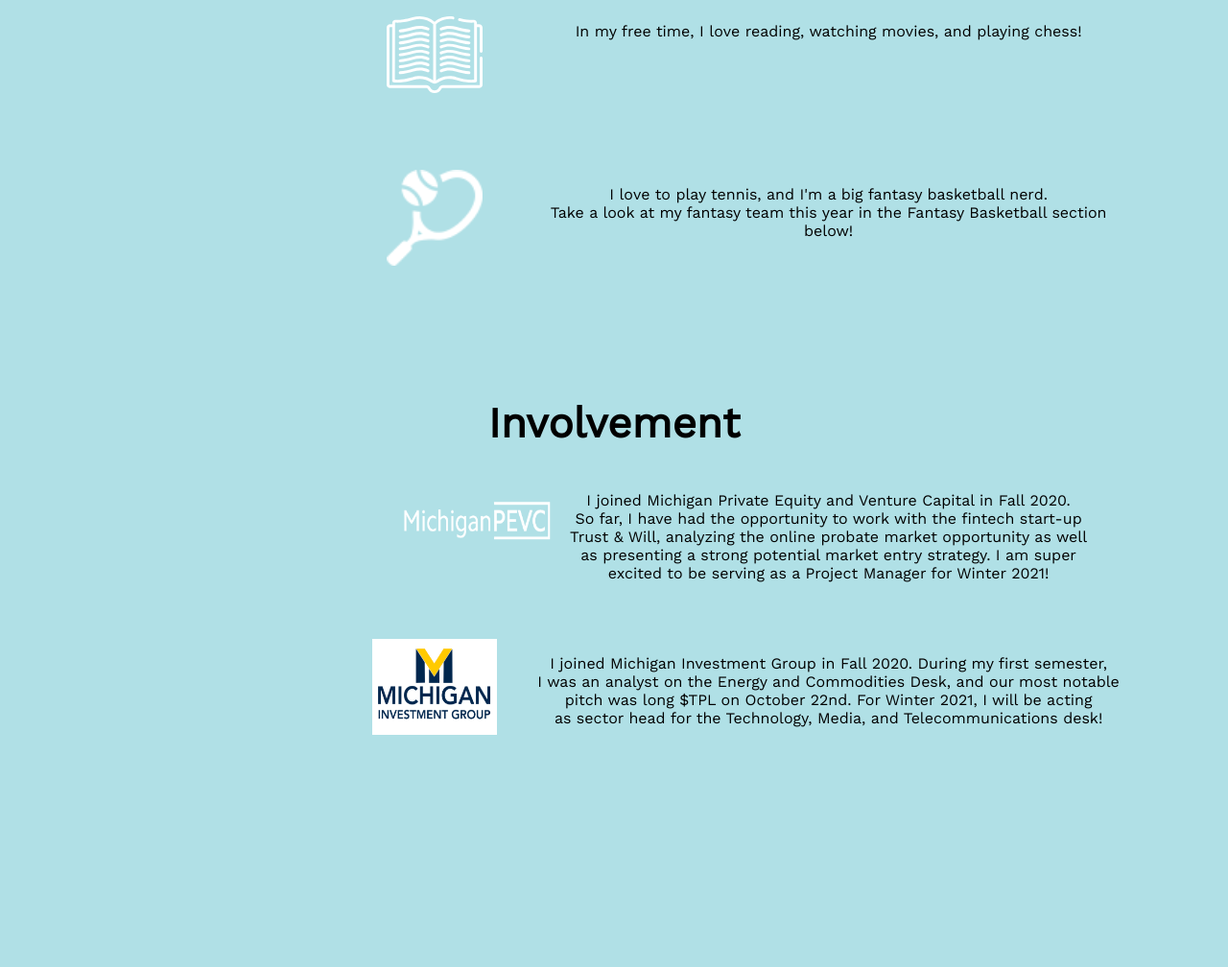
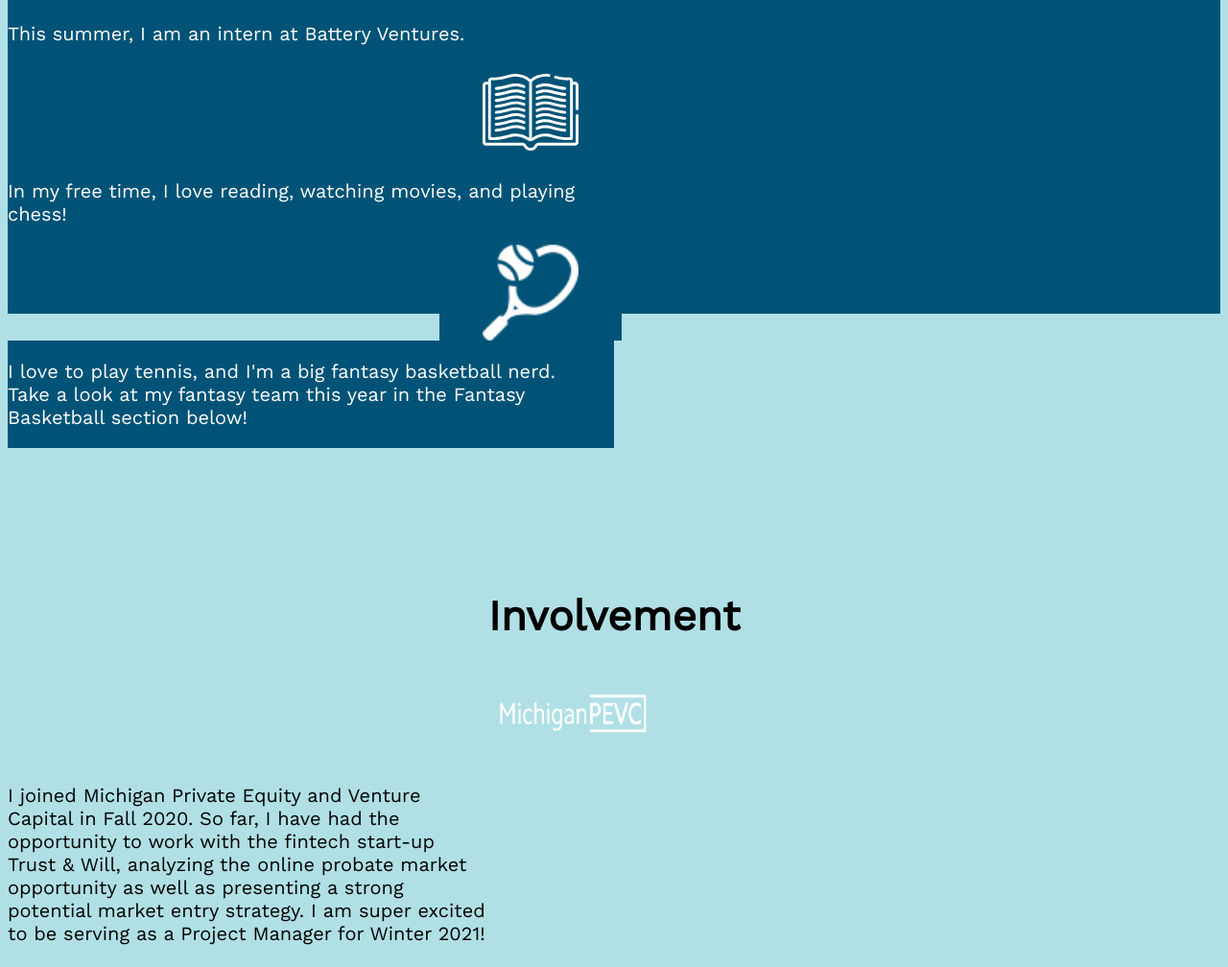
Before and after one commit to colwang/colwang.github.io, a plain HTML site: page index.html in a window 1280 px wide. Shown: the part 1628-2636 px from the top of the page at 96% size. Drawn offline with nearby package versions, Linux system fonts and the light colour scheme.

Commit message:
Polished up format

```diff
--- a/index.html
+++ b/index.html
@@ -16,13 +16,13 @@
           <span id="brand">Colin Wang</span>  <!--Add Style-->
           <a href="#about" class="navbar navlink">About</a>
           <a href="#involvement" class="navbar navlink">Involvement</a>
-          <a href="#projects" class="navbar navlink">Projects</a>
+          <!-- <a href="#projects" class="navbar navlink">Projects</a> -->
           <a href="#fantasybball" class="navbar navlink">Fantasy Basketball</a>
+          <a href="#connect" class="navbar navlink">Connect</a>
           <a href="https://www.linkedin.com/in/colin-wang-7a34481b4/" target="_blank" class="navbar navlink">LinkedIn</a>
           <br/>
         </nav>
       </div>
-      <!-- <div class="bg"></div> -->
       <div class="section top center">
           <img class="welcome" alt="Picture of The Ross School of Business and Colin" src="WebsiteFrontpage.svg" style="width:1500px;" >
       </div>
@@ -32,7 +32,7 @@
             <h1>About</h1>
           </div>
           <div class="container">
-            <div class="about block">
+            <div class="about-block">
               <div class="about icon">
                 <img alt="Cap" src="education.svg" style="width:100px;height:100px;">
               </div>
@@ -43,7 +43,7 @@
                 </p>
               </div>
             </div>
-            <div class="about block">
+            <div class="about-block">
               <div class="about icon">
                 <img alt="Computer" src="work.svg" style="width:100px;height:100px;">
               </div>
@@ -53,7 +53,7 @@
                 </p>
               </div>
             </div>
-            <div class="about block">
+            <div class="about-block">
               <div class="about icon">
                 <img alt="Book" src="book.svg" style="width:100px;height:100px;">
               </div>
@@ -63,7 +63,7 @@
                 </p>
               </div>
             </div>
-            <div class="about block">
+            <div class="about-block">
               <div class="about icon">
                 <img alt="Tennis Racket" src="tennis-xl.png" style="width:100px;height:100px;">
               </div>
@@ -83,45 +83,52 @@
             <h1>Involvement</h1>
           </div>
           <div class="container">
-            <div class="involvement block">
+            <div class="involvement-block">
               <div class="involvement icon">
                 <img alt="PEVC Logo" src="Michigan_PEVC_Logo.png" style="width:280px;height:100px;">
               </div>
               <div class="involvement description">
-                <p>
+                <p style="width:500px">
                   I joined Michigan Private Equity and Venture Capital in Fall 2020.
-                  <br/>So far, I have had the opportunity to work with the fintech start-up
-                  <br/> Trust & Will, analyzing the online probate market opportunity as well
-                  <br/> as presenting a strong potential market entry strategy. I am super
-                  <br/> excited to be serving as a Project Manager for Winter 2021!
+                  So far, I have had the opportunity to work with the fintech start-up
+                  Trust & Will, analyzing the online probate market opportunity as well
+                  as presenting a strong potential market entry strategy. I am super
+                  excited to be serving as a Project Manager for Winter 2021!
                 </p>
               </div>
             </div>
-            <div class="involvement block">
+            <div class="involvement-block">
               <div class="involvement icon">
                 <img alt="MIG Logo" src="MIG_Logo.png" style="width:130px;height:100px;">
               </div>
-              <div class="involvment description">
-                <p>
+              <div class="involvement description">
+                <p style="width:500px">
                   I joined Michigan Investment Group in Fall 2020. During my first semester,
-                  <br/> I was an analyst on the Energy and Commodities Desk, and our most notable
-                  <br/> pitch was long $TPL on October 22nd. For Winter 2021, I will be acting
-                  <br/> as sector head for the Technology, Media, and Telecommunications desk!
+                  I was an analyst on the Energy and Commodities Desk, and our most notable
+                  pitch was long $TPL on October 22nd. For Winter 2021, I will be acting
+                  as sector head for the Technology, Media, and Telecommunications desk!
                 </p>
               </div>
             </div>
           </div>
         </div>
       </div>
-      <div class="wrap-content wrapper_height">
+      <!-- <div class="wrap-content wrapper_height">
         <div id="projects" class="section projects">
           <div class="section_header">
             <h1>Projects</h1>
           </div>
           <div class="container">
+            <div class="projects block">
+              <div class="projects description">
+                <p>
+                  During winter break of my freshman year, I programmed a stock algorithm with a partner.
+                </p>
+              </div>
+            </div>
           </div>
         </div>
-      </div>
+      </div> -->
       <div class="wrap-content wrapper_height">
         <div id="fantasybball" class="section fantasybball">
           <div class="section_header">
@@ -132,6 +139,16 @@
           </div>
         </div>
       </div>
+      <div class="wrap-content wrapper_height">
+        <div id="connect" class="section connect">
+          <div class="section_header">
+            <h1>Connect</h1>
+          </div>
+          <div class="container">
+
+          </div>
+        </div>
+      </div>
     </div>
   </body>
     </html>
--- a/style.css
+++ b/style.css
@@ -49,29 +49,57 @@ img {
 }
 
 .wrapper_height {
-  height: 800px
+  height: 1000px
+}
+
+.container {
+  margin: auto;
 }
 
 .section_header {
   font-size: 22px;
   text-align: center;
+  margin-top: 30px;
 }
 
 .description {
   font-family: "Work Sans", sans-serif;
+  font-size: 20px;
   width: 50%;
   float: left;
-  text-align: center;
+  text-align: left;
 }
 
 .icon {
   width: 15%;
   float: left;
-  margin-left: 350px;
+  margin-left: 450px;
 }
 
-.block {
+.about-block {
   min-height:150px;
+  margin-bottom: 20px;
+}
+
+.involvement-block {
+  min-height:300px;
   /* border: 3px solid #000000; */
   margin-bottom: 20px;
 }
+
+.about {
+  background-color: #005377;
+  color: white;
+}
+
+#involvement {
+  background-color: #000000;
+}
+
+/* .projects {
+
+} */
+
+.fantasybball {
+
+}
```
Also changed, not shown: 9_Cat_Draft.png (added), Points_Draft.png (added), 1 other file.
